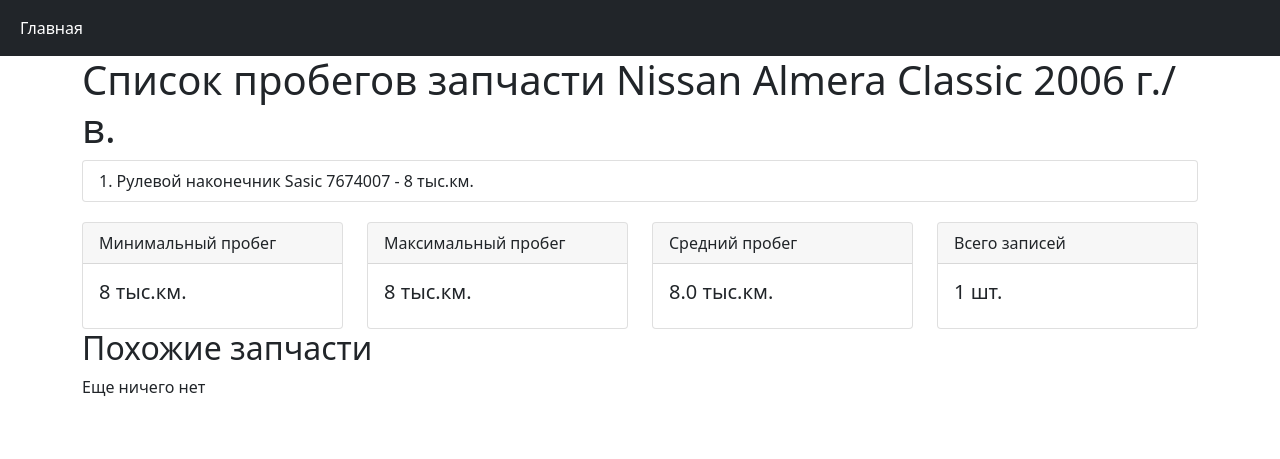
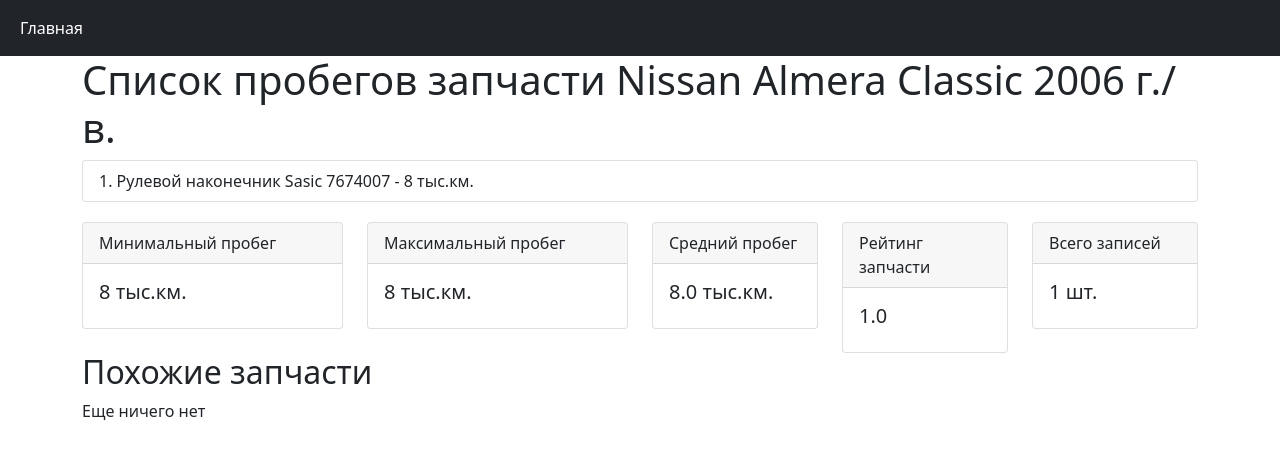
Before and after one commit to VetalM84/spare_part, a Django app: page /spare-part/2/2/ in a window 1280 px wide. Shown: the top 459 px of the page. Run offline with Django 3.2, Linux system fonts and the light colour scheme; data comes from the database, SQL or seed files in the repository; both versions use the stored data as it was after the commit.

Commit message:
-rating for Mileage model added -form for rating in Mileage added

```diff
--- a/mileage/models.py
+++ b/mileage/models.py
@@ -38,9 +38,17 @@ class SparePart(models.Model):
 
 
 class Mileage(models.Model):
+    RATING_VALUES = [
+        (1, 'Ужасно'),
+        (2, 'Плохо'),
+        (3, 'Сносно'),
+        (4, 'Хорошо'),
+        (5, 'Отлично'),
+    ]
     spare_part = models.ForeignKey('SparePart', on_delete=models.PROTECT, verbose_name="Запчасть")
     car = models.ForeignKey('Car', on_delete=models.PROTECT, verbose_name="Автомобиль")
     mileage = models.SmallIntegerField(verbose_name="Пробег, тыс.км")
+    rating = models.CharField(max_length=1, choices=RATING_VALUES, verbose_name="Рейтинг", default=3)
     owner = models.ForeignKey(User, on_delete=models.CASCADE, verbose_name="Владелец")
 
     def __str__(self):
--- a/mileage/templates/mileage/spare_part.html
+++ b/mileage/templates/mileage/spare_part.html
@@ -34,7 +34,7 @@
       </div>
     </div>
     </div>
-  <div class="col-sm-3" style="margin-top: 20px">
+  <div class="col-sm-2" style="margin-top: 20px">
     <div class="card">
       <div class="card-header">
         Средний пробег
@@ -44,7 +44,17 @@
       </div>
     </div>
     </div>
-  <div class="col-sm-3" style="margin-top: 20px">
+  <div class="col-sm-2" style="margin-top: 20px">
+    <div class="card">
+      <div class="card-header">
+        Рейтинг запчасти
+      </div>
+      <div class="card-body">
+        <h5 class="card-title">{{ avg_rating }}</h5>
+      </div>
+    </div>
+    </div>
+  <div class="col-sm-2" style="margin-top: 20px">
     <div class="card">
       <div class="card-header">
         Всего записей
--- a/mileage/views.py
+++ b/mileage/views.py
@@ -37,6 +37,7 @@ def get_spare_parts_mileages(request, car_id, spare_part_id):
     max_mileage = spare_parts.aggregate(Max('mileage'))
     min_mileage = spare_parts.aggregate(Min('mileage'))
     avg_mileage = spare_parts.aggregate(Avg('mileage'))
+    avg_rating = spare_parts.aggregate(Avg('rating'))
     records_count = spare_parts.count()
 
     car = get_object_or_404(Car, pk=car_id)
@@ -57,6 +58,7 @@ def get_spare_parts_mileages(request, car_id, spare_part_id):
         'min_mileage': min_mileage['mileage__min'],
         'max_mileage': max_mileage['mileage__max'],
         'avg_mileage': avg_mileage['mileage__avg'],
+        'avg_rating': avg_rating['rating__avg'],
         'records_count': records_count,
     }
     return render(request, 'mileage/spare_part.html', context)
--- a/templates/inc/_navbar.html
+++ b/templates/inc/_navbar.html
@@ -1,4 +1,3 @@
-{% load mileage_tags %}
 <nav class="navbar navbar-expand-lg navbar-dark bg-dark">
   <div class="container-fluid">
     <div class="collapse navbar-collapse" id="navbarNavAltMarkup">
```
Also changed, not shown: mileage/forms.py (+5 -4 lines), db.sqlite3.
